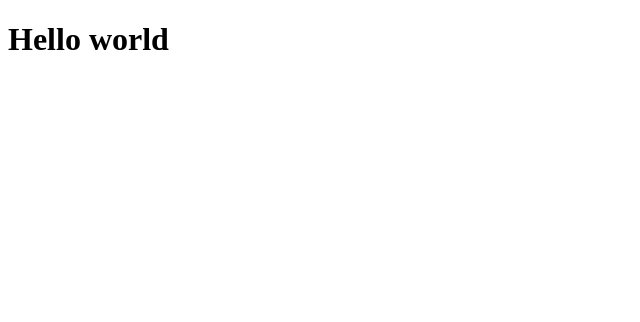
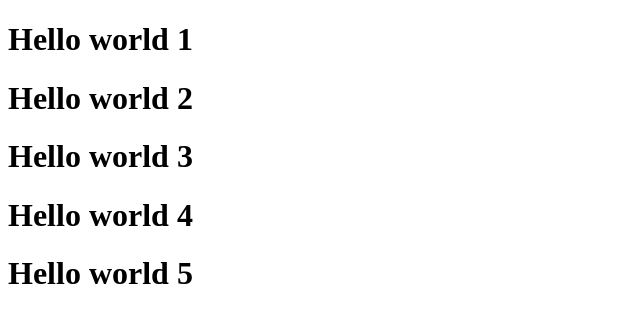
Before and after one commit to nguyenhoang2404/f8-fullstack-k10, a plain HTML site: page Day-1/index.htm in a window 1280 px wide. Shown: the whole page, without its empty margins (0-640 px from the left). Drawn offline with Linux system fonts and the light colour scheme.

Commit message:
Sua bai tap ngay 1

```diff
--- a/Day-1/index.htm
+++ b/Day-1/index.htm
@@ -6,6 +6,10 @@
     <title>Document</title>
 </head>
 <body>
-    <h1>Hello world</h1>
+    <h1>Hello world 1</h1>
+    <h1>Hello world 2</h1>
+    <h1>Hello world 3</h1>
+    <h1>Hello world 4</h1>
+    <h1>Hello world 5</h1>
 </body>
 </html>
```
